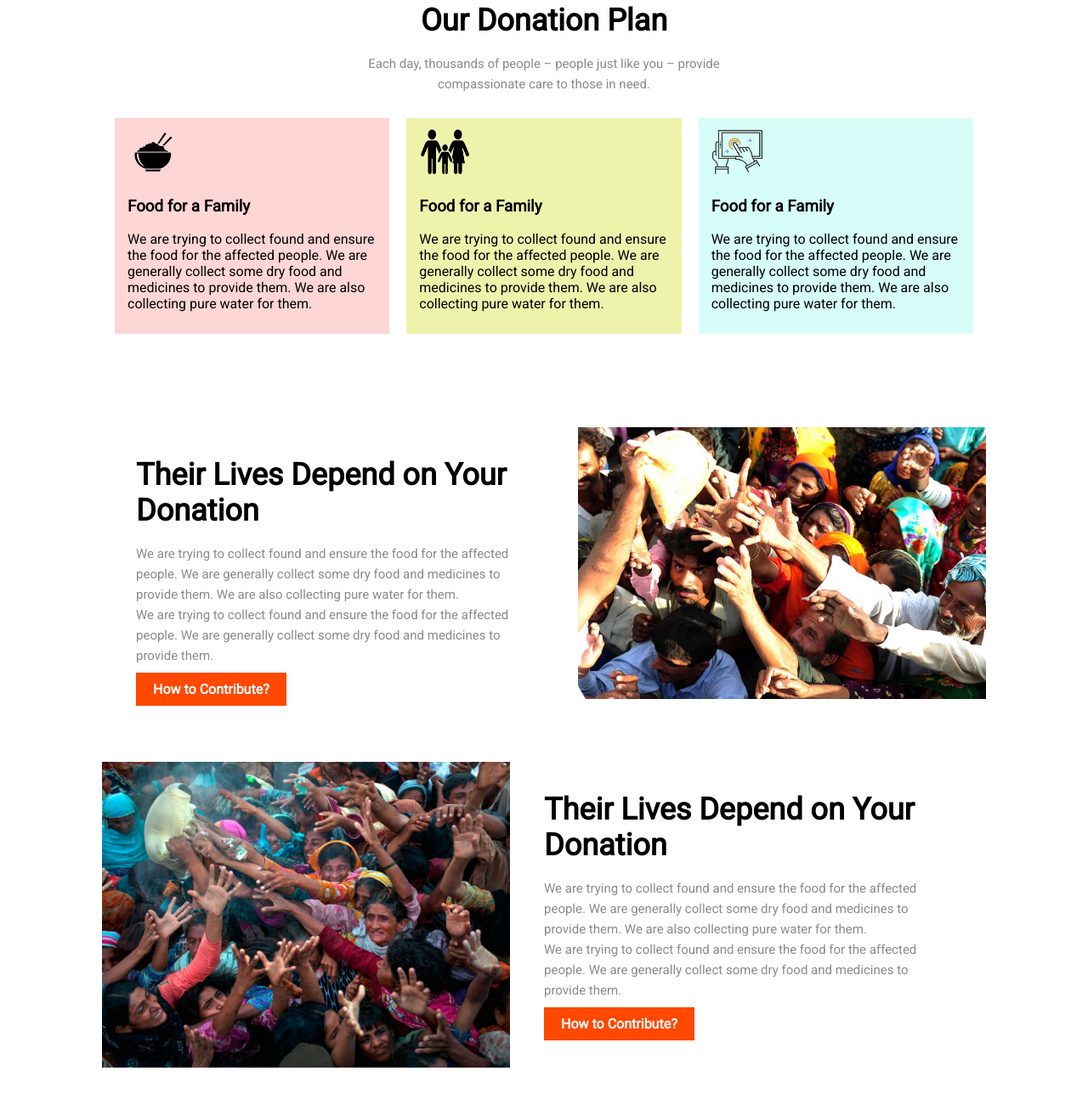
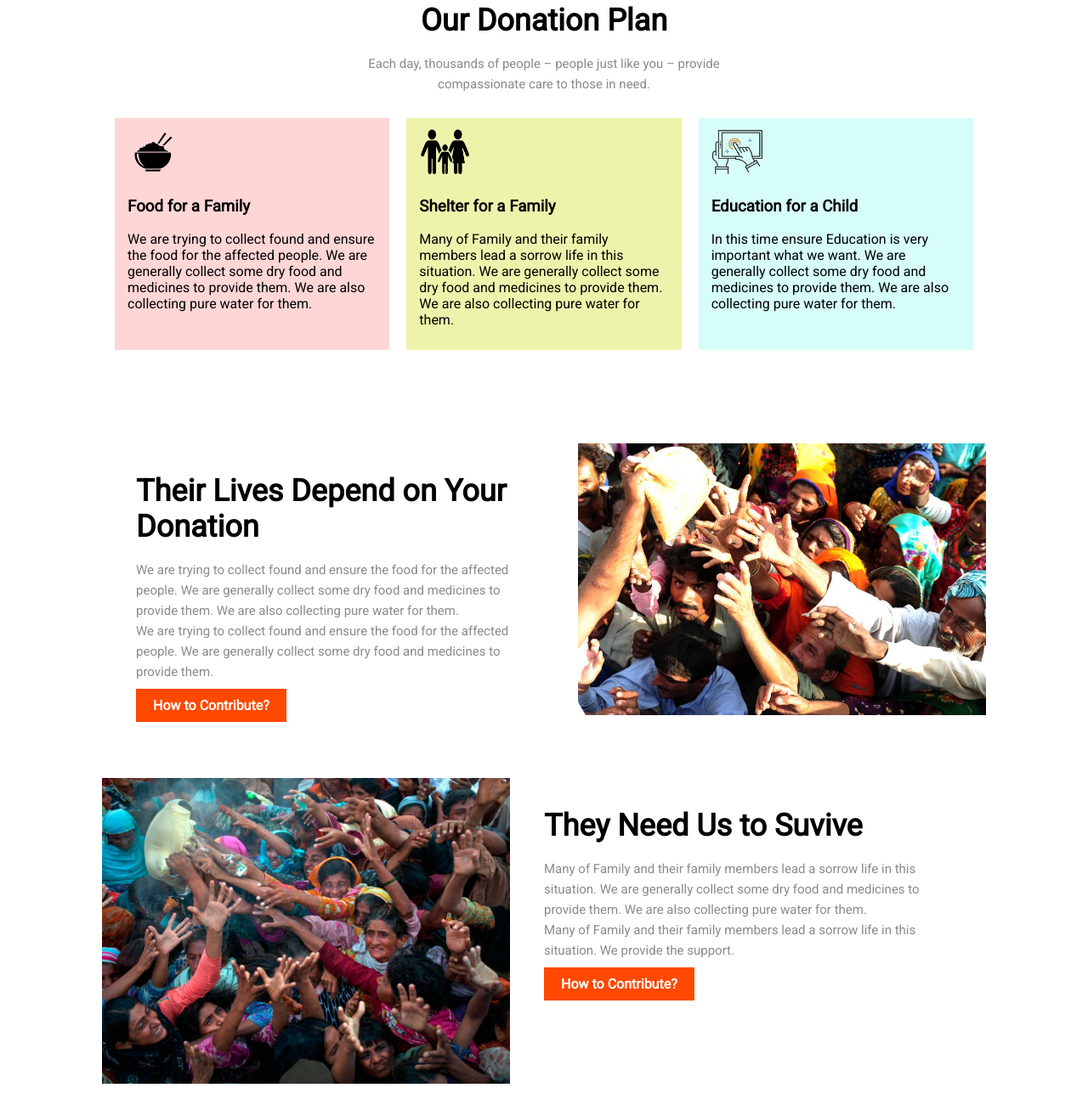
Before and after one commit to mahfuzshamim7426/Make_A_Donation-Assignment01, a plain HTML site: page index.html in a window 1280 px wide. Shown: the part 1042-2356 px from the top of the page at 85% size. Drawn offline with Linux system fonts and the light colour scheme.

Commit message:
Final edition

```diff
--- a/index.html
+++ b/index.html
@@ -96,10 +96,11 @@
                     </div>
                     <div>
                         <h3>
-                            Food for a Family
+                            Shelter for a Family
                         </h3>
                         <p>
-                            We are trying to collect found and ensure the food for the affected people. We are generally
+                            Many of Family and their family members lead a sorrow life in this situation. We are
+                            generally
                             collect some dry food and medicines to provide them. We are also collecting pure water for
                             them.
                         </p>
@@ -112,10 +113,10 @@
                     </div>
                     <div>
                         <h3>
-                            Food for a Family
+                            Education for a Child
                         </h3>
                         <p>
-                            We are trying to collect found and ensure the food for the affected people. We are generally
+                            In this time ensure Education is very important what we want. We are generally
                             collect some dry food and medicines to provide them. We are also collecting pure water for
                             them.
                         </p>
@@ -156,12 +157,12 @@
                 </div>
 
                 <div class="helping-hand-header">
-                    <h2>Their Lives Depend on Your Donation</h2>
-                    <p>We are trying to collect found and ensure the food for the affected people. We are generally
-                        collect some dry food and medicines to provide them. We are also collecting pure water for
-                        them.
-                        <br> We are trying to collect found and ensure the food for the affected people. We are
-                        generally collect some dry food and medicines to provide them.
+                    <h2>They Need Us to Suvive</h2>
+                    <p>Many of Family and their family members lead a sorrow life in this situation. We are generally
+                        collect some dry food and medicines to provide them. We are also collecting pure water for them.
+                        <br>
+                        Many of Family and their family members lead a sorrow life in this situation. We provide the
+                        support.
                     </p>
                     <div class="helping-hand-button">
                         <a href="https://mahfuzshamim.com/" target="_blank">How to Contribute?</a>
```
